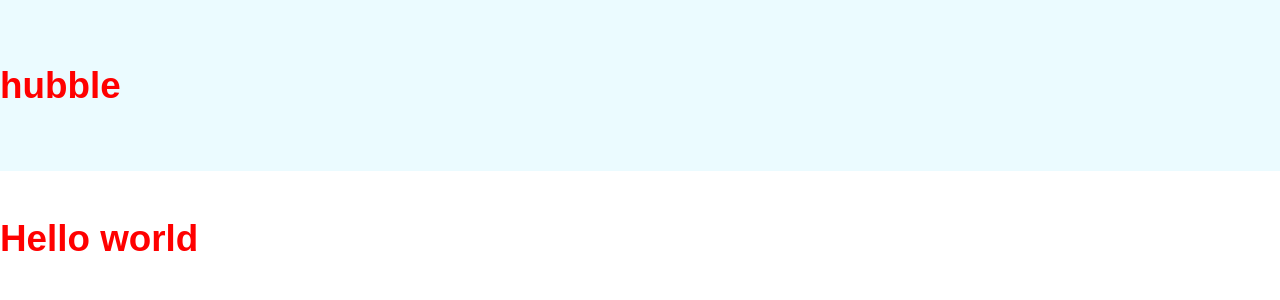
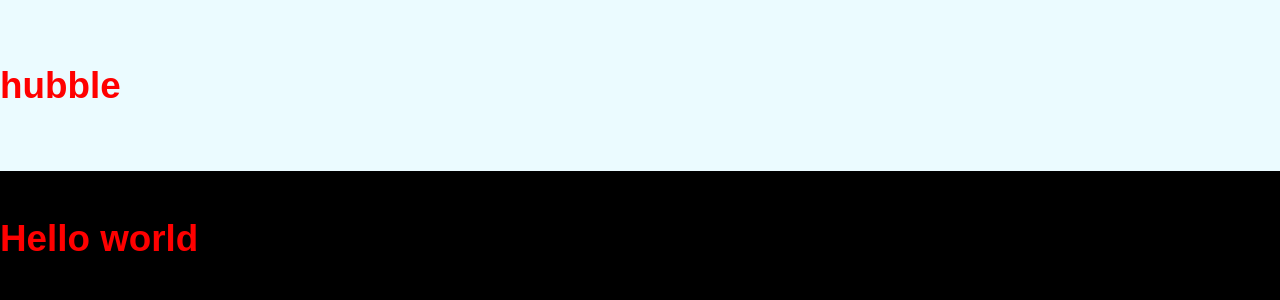
Before and after one commit to Dipak2056/stylecomponent-tutorial, a React (Create React App) app: page / in a window 1280 px wide. Shown: the top 300 px of the page. Built offline with nearby package versions, Linux system fonts and the light colour scheme.

Commit message:
got access to the theme from global style

```diff
--- a/src/App.js
+++ b/src/App.js
@@ -6,7 +6,7 @@ import { Container } from "./components/styles/Container.styled";
 const theme = {
   colors: {
     header: "#ebfbff",
-    body: "#fff",
+    body: "#000",
     footer: "#003333",
   },
 };
--- a/src/components/styles/Global.js
+++ b/src/components/styles/Global.js
@@ -3,7 +3,7 @@ import { createGlobalStyle } from "styled-components";
 const GlobalStyle = createGlobalStyle`
 *{box-sizing:border-box;}
 body{
-    background:#fff;
+    background:${({ theme }) => theme.colors.body};
     color:red;
     font-family:'Poppins',sans-serif;
     font-size:1.15em;
```
